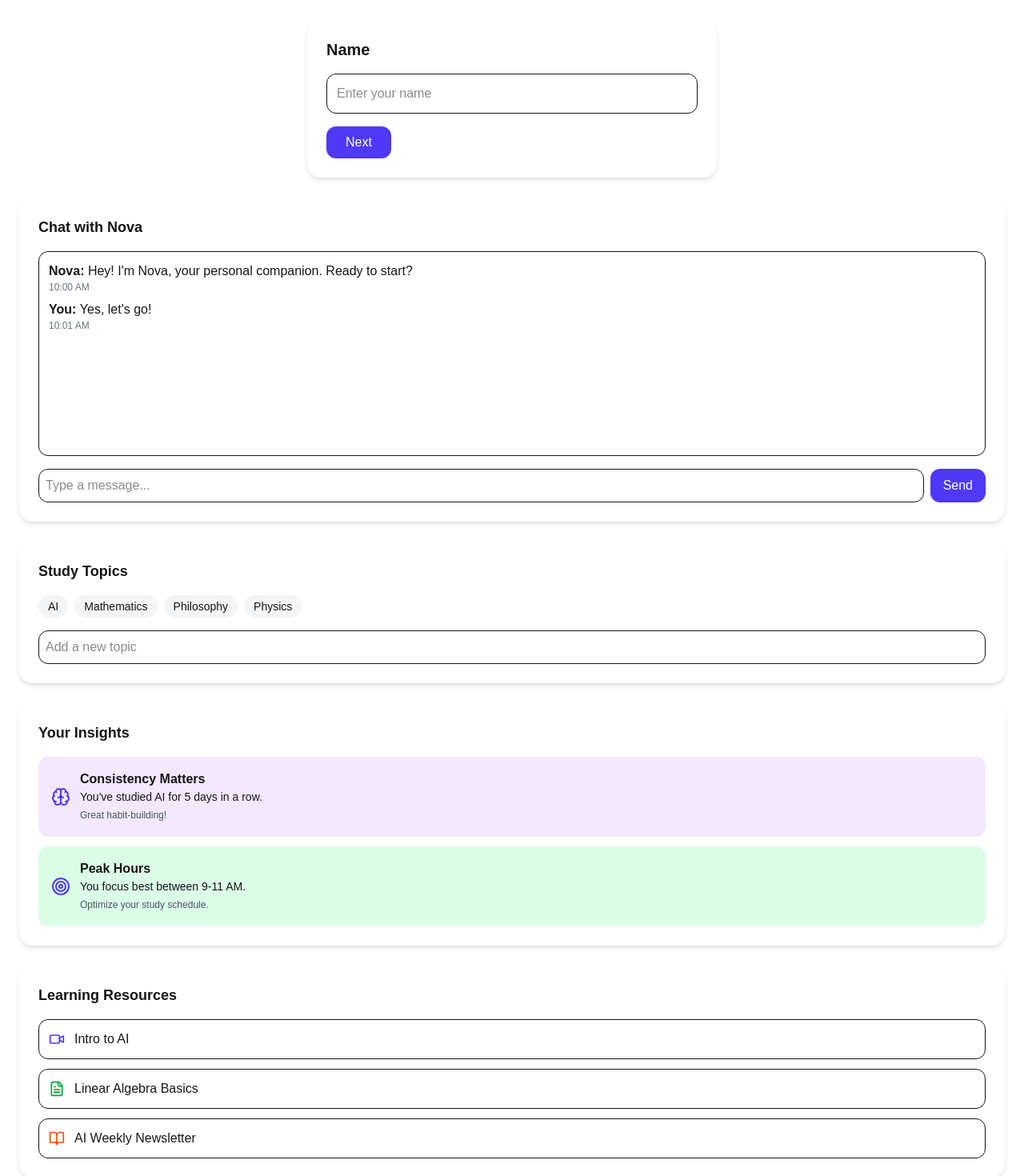
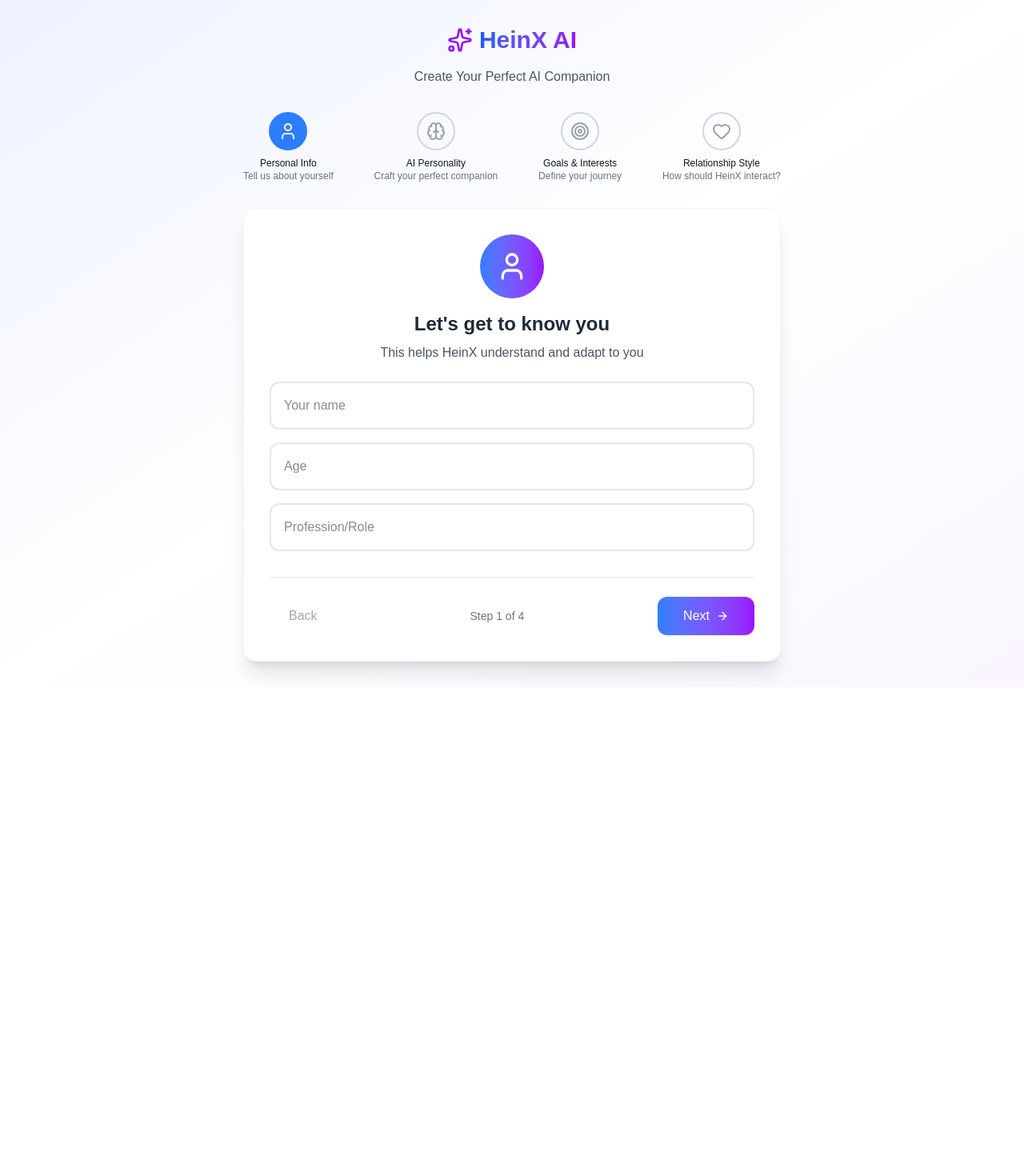
Before and after one commit to HemanthOS/HeinX-AI, a Next.js app: page /companion in a window 1280 px wide. Shown: the top 1470 px of the page at 80% size. After the commit the page ends 859 px from the top, so only its background shows below. Built offline with nearby package versions, Linux system fonts and the light colour scheme.

Commit message:
Update companion.tsx

```diff
--- a/pages/companion.tsx
+++ b/pages/companion.tsx
@@ -1,250 +1,310 @@
-import { useRouter } from "next/router";
-import { useState } from "react";
-import {
-  Video,
-  BookOpen,
-  FileText,
-  MessageCircle,
-  Brain,
-  Target,
-  User,
-  BarChart,
-} from "lucide-react";
+import React, { useState } from 'react';
+import { User, Brain, Target, Heart, Sparkles, ArrowRight, Crown } from 'lucide-react';
 
-type Message = {
-  sender: string;
-  text: string;
-  timestamp: string;
-  type?: string;
-};
+// Add this interface for navigation props
+interface CompanionSetupProps {
+  onSetupComplete: () => void;
+}
 
-type Insight = {
-  title: string;
-  description: string;
-  impact: string;
-  icon: React.ElementType;
-  color: string;
-};
-
-export default function CompanionOnboarding() {
-  const router = useRouter();
-
-  // Onboarding state
+export default function CompanionSetup({ onSetupComplete }: CompanionSetupProps) {
   const [currentStep, setCurrentStep] = useState(0);
   const [formData, setFormData] = useState({
-    name: "",
-    age: "",
-    profession: "",
-    goals: "",
-    tone: "",
+    name: '',
+    age: '',
+    profession: '',
+    goals: '',
+    tone: 'friendly',
+    interests: '',
+    aiName: '',
+    personality: 'supportive',
+    communicationStyle: 'conversational',
+    focusAreas: [],
+    aiAvatar: 'neural'
   });
 
-  // Chat state
-  const [messages, setMessages] = useState<Message[]>([
-    {
-      sender: "Nova",
-      text: "Hey! I'm Nova, your personal companion. Ready to start?",
-      timestamp: "10:00 AM",
-      type: "motivational",
-    },
-    {
-      sender: "You",
-      text: "Yes, let's go!",
-      timestamp: "10:01 AM",
-    },
-  ]);
-  const [input, setInput] = useState("");
-
-  // Study topic state
-  const [studyTopicInput, setStudyTopicInput] = useState("");
-  const studyTopics = ["AI", "Mathematics", "Philosophy", "Physics"];
-
-  // Insights
-  const insights: Insight[] = [
-    {
-      title: "Consistency Matters",
-      description: "You've studied AI for 5 days in a row.",
-      impact: "Great habit-building!",
-      icon: Brain,
-      color: "bg-purple-100",
-    },
-    {
-      title: "Peak Hours",
-      description: "You focus best between 9-11 AM.",
-      impact: "Optimize your study schedule.",
-      icon: Target,
-      color: "bg-green-100",
-    },
+  const steps = [
+    { icon: User, title: "Personal Info", subtitle: "Tell us about yourself" },
+    { icon: Brain, title: "AI Personality", subtitle: "Craft your perfect companion" },
+    { icon: Target, title: "Goals & Interests", subtitle: "Define your journey" },
+    { icon: Heart, title: "Relationship Style", subtitle: "How should HeinX interact?" }
   ];
 
-  // Mock resources
-  const resources = [
-    { title: "Intro to AI", type: "Video Lecture" },
-    { title: "Linear Algebra Basics", type: "PDF Notes" },
-    { title: "AI Weekly Newsletter", type: "Article" },
+  const personalities = [
+    { id: 'mentor', name: 'Wise Mentor', desc: 'Guides with wisdom and experience', emoji: '🧙‍♂️' },
+    { id: 'friend', name: 'Best Friend', desc: 'Casual, supportive, always there', emoji: '😊' },
+    { id: 'coach', name: 'Life Coach', desc: 'Motivational and goal-focused', emoji: '💪' },
+    { id: 'analyst', name: 'Strategic Analyst', desc: 'Data-driven and logical', emoji: '🤖' }
   ];
 
-  // Handlers
+  const avatars = [
+    { id: 'neural', name: 'Neural', gradient: 'from-purple-500 to-blue-500' },
+    { id: 'cosmic', name: 'Cosmic', gradient: 'from-indigo-500 to-purple-600' },
+    { id: 'zen', name: 'Zen', gradient: 'from-green-400 to-blue-500' },
+    { id: 'fire', name: 'Fire', gradient: 'from-orange-400 to-red-500' }
+  ];
+
   const handleNext = () => {
     if (currentStep < steps.length - 1) {
-      setCurrentStep((prev) => prev + 1);
+      setCurrentStep(currentStep + 1);
+    } else {
+      // Save data and redirect to dashboard
+      const data = { ...formData };
+      console.log('Companion created:', data);
+      alert('🎉 Your HeinX AI companion is ready! Redirecting to dashboard...');
+      // Call the navigation function to redirect to dashboard
+      onSetupComplete();
     }
   };
 
-  const handleChange = (key: keyof typeof formData, value: string) => {
-    setFormData({ ...formData, [key]: value });
-  };
+  const renderStep = () => {
+    switch (currentStep) {
+      case 0:
+        return (
+          <div className="space-y-6">
+            <div className="text-center">
+              <div className="w-20 h-20 bg-gradient-to-r from-blue-500 to-purple-600 rounded-full mx-auto mb-4 flex items-center justify-center">
+                <User className="w-10 h-10 text-white" />
+              </div>
+              <h2 className="text-2xl font-bold text-gray-800 mb-2">Let's get to know you</h2>
+              <p className="text-gray-600">This helps HeinX understand and adapt to you</p>
+            </div>
 
-  const sendMessage = () => {
-    if (!input.trim()) return;
-    const newMessage: Message = {
-      sender: "You",
-      text: input,
-      timestamp: new Date().toLocaleTimeString(),
-    };
-    setMessages([...messages, newMessage]);
-    setInput("");
-  };
-
-  const steps = [
-    { label: "Name", key: "name", placeholder: "Enter your name" },
-    { label: "Age", key: "age", placeholder: "Enter your age" },
-    { label: "Profession", key: "profession", placeholder: "e.g., Student, Engineer" },
-    { label: "Goals", key: "goals", placeholder: "What are your main goals?" },
-    { label: "Tone", key: "tone", placeholder: "Friendly, Motivational, Professional" },
-  ];
-
-  return (
-    <div className="p-6 space-y-6">
-      {/* Onboarding Flow */}
-      {currentStep < steps.length ? (
-        <div className="bg-white p-6 rounded-2xl shadow-md max-w-lg mx-auto">
-          <h2 className="text-xl font-semibold mb-4">
-            {steps[currentStep].label}
-          </h2>
+            <div className="space-y-4">
               <input
                 type="text"
-            placeholder={steps[currentStep].placeholder}
-            value={formData[steps[currentStep].key as keyof typeof formData]}
-            onChange={(e) =>
-              handleChange(
-                steps[currentStep].key as keyof typeof formData,
-                e.target.value
-              )
-            }
-            className="w-full p-3 border rounded-xl mb-4"
+                placeholder="Your name"
+                value={formData.name}
+                onChange={(e) => setFormData({...formData, name: e.target.value})}
+                className="w-full p-4 border-2 border-gray-200 rounded-xl focus:border-blue-500 focus:outline-none transition-colors"
               />
-          <button
-            onClick={handleNext}
-            className="px-6 py-2 bg-indigo-600 text-white rounded-xl"
-          >
-            Next
-          </button>
-        </div>
-      ) : (
-        <div className="bg-white p-6 rounded-2xl shadow-md max-w-lg mx-auto text-center">
-          <h2 className="text-2xl font-bold mb-4">Welcome, {formData.name}!</h2>
-          <p className="mb-6">Your profile is ready. Let’s get started 🚀</p>
-          <button
-            onClick={() => router.push("/dashboard")}
-            className="px-6 py-3 bg-green-600 text-white rounded-xl font-semibold"
-          >
-            Set up my profile
-          </button>
-        </div>
-      )}
-
-      {/* Chat Section */}
-      <div className="bg-white p-6 rounded-2xl shadow-md">
-        <h3 className="text-lg font-semibold mb-4">Chat with Nova</h3>
-        <div className="h-64 overflow-y-auto mb-4 border rounded-xl p-3">
-          {messages.map((msg, idx) => (
-            <div key={idx} className="mb-2">
-              <span className="font-semibold">{msg.sender}: </span>
-              <span>{msg.text}</span>
-              <div className="text-xs text-gray-500">{msg.timestamp}</div>
-            </div>
-          ))}
-        </div>
-        <div className="flex space-x-2">
               <input
-            value={input}
-            onChange={(e) => setInput(e.target.value)}
-            onKeyDown={(e) => e.key === "Enter" && sendMessage()}
-            className="flex-1 p-2 border rounded-xl"
-            placeholder="Type a message..."
+                type="number"
+                placeholder="Age"
+                value={formData.age}
+                onChange={(e) => setFormData({...formData, age: e.target.value})}
+                className="w-full p-4 border-2 border-gray-200 rounded-xl focus:border-blue-500 focus:outline-none transition-colors"
               />
-          <button
-            onClick={sendMessage}
-            className="px-4 py-2 bg-indigo-600 text-white rounded-xl"
-          >
-            Send
-          </button>
+              <input
+                type="text"
+                placeholder="Profession/Role"
+                value={formData.profession}
+                onChange={(e) => setFormData({...formData, profession: e.target.value})}
+                className="w-full p-4 border-2 border-gray-200 rounded-xl focus:border-blue-500 focus:outline-none transition-colors"
+              />
             </div>
           </div>
+        );
 
-      {/* Study Topics */}
-      <div className="bg-white p-6 rounded-2xl shadow-md">
-        <h3 className="text-lg font-semibold mb-4">Study Topics</h3>
-        <div className="flex space-x-2 mb-4">
-          {studyTopics.map((topic, idx) => (
-            <span
-              key={idx}
-              className="px-3 py-1 bg-gray-100 rounded-full text-sm"
-            >
-              {topic}
-            </span>
-          ))}
+      case 1:
+        return (
+          <div className="space-y-6">
+            <div className="text-center">
+              <div className="w-20 h-20 bg-gradient-to-r from-purple-500 to-pink-600 rounded-full mx-auto mb-4 flex items-center justify-center">
+                <Brain className="w-10 h-10 text-white" />
               </div>
+              <h2 className="text-2xl font-bold text-gray-800 mb-2">Design Your AI Companion</h2>
+              <p className="text-gray-600">Choose personality and appearance</p>
+            </div>
+
+            <div>
+              <label className="block text-sm font-medium text-gray-700 mb-2">AI Name</label>
               <input
-          value={studyTopicInput}
-          onChange={(e) => setStudyTopicInput(e.target.value)}
-          placeholder="Add a new topic"
-          className="w-full p-2 border rounded-xl"
+                type="text"
+                placeholder="What should I call your AI?"
+                value={formData.aiName}
+                onChange={(e) => setFormData({...formData, aiName: e.target.value})}
+                className="w-full p-4 border-2 border-gray-200 rounded-xl focus:border-blue-500 focus:outline-none transition-colors"
               />
             </div>
 
-      {/* Insights */}
-      <div className="bg-white p-6 rounded-2xl shadow-md">
-        <h3 className="text-lg font-semibold mb-4">Your Insights</h3>
-        <div className="space-y-3">
-          {insights.map((insight, idx) => (
+            <div>
+              <label className="block text-sm font-medium text-gray-700 mb-3">Personality Type</label>
+              <div className="grid grid-cols-2 gap-3">
+                {personalities.map((p) => (
                   <div
-              key={idx}
-              className={`flex items-center p-4 rounded-xl ${insight.color}`}
+                    key={p.id}
+                    onClick={() => setFormData({...formData, personality: p.id})}
+                    className={`p-4 border-2 rounded-xl cursor-pointer transition-all ${
+                      formData.personality === p.id
+                        ? 'border-blue-500 bg-blue-50'
+                        : 'border-gray-200 hover:border-gray-300'
+                    }`}
                   >
-              <insight.icon className="w-6 h-6 text-indigo-600 mr-3" />
-              <div>
-                <h4 className="font-semibold">{insight.title}</h4>
-                <p className="text-sm">{insight.description}</p>
-                <span className="text-xs text-gray-600">{insight.impact}</span>
-              </div>
+                    <div className="text-2xl mb-2">{p.emoji}</div>
+                    <div className="font-medium text-gray-800">{p.name}</div>
+                    <div className="text-sm text-gray-600">{p.desc}</div>
                   </div>
                 ))}
               </div>
             </div>
 
-      {/* Resources */}
-      <div className="bg-white p-6 rounded-2xl shadow-md">
-        <h3 className="text-lg font-semibold mb-4">Learning Resources</h3>
-        <div className="space-y-3">
-          {resources.map((resource, idx) => (
+            <div>
+              <label className="block text-sm font-medium text-gray-700 mb-3">Avatar Style</label>
+              <div className="flex space-x-3">
+                {avatars.map((avatar) => (
                   <div
-              key={idx}
-              className="flex items-center p-3 border rounded-xl"
+                    key={avatar.id}
+                    onClick={() => setFormData({...formData, aiAvatar: avatar.id})}
+                    className={`flex-1 h-16 bg-gradient-to-r ${avatar.gradient} rounded-xl cursor-pointer border-4 transition-all ${
+                      formData.aiAvatar === avatar.id ? 'border-white shadow-lg' : 'border-transparent'
+                    }`}
                   >
-              {resource.type === "Video Lecture" ? (
-                <Video className="w-5 h-5 text-indigo-600 mr-3" />
-              ) : resource.type === "PDF Notes" ? (
-                <FileText className="w-5 h-5 text-green-600 mr-3" />
-              ) : (
-                <BookOpen className="w-5 h-5 text-orange-600 mr-3" />
-              )}
-              <span>{resource.title}</span>
+                    <div className="h-full flex items-center justify-center text-white font-medium">
+                      {avatar.name}
+                    </div>
                   </div>
                 ))}
               </div>
             </div>
           </div>
         );
+
+      case 2:
+        return (
+          <div className="space-y-6">
+            <div className="text-center">
+              <div className="w-20 h-20 bg-gradient-to-r from-green-500 to-teal-600 rounded-full mx-auto mb-4 flex items-center justify-center">
+                <Target className="w-10 h-10 text-white" />
+              </div>
+              <h2 className="text-2xl font-bold text-gray-800 mb-2">Your Goals & Interests</h2>
+              <p className="text-gray-600">Help your AI understand what matters to you</p>
+            </div>
+
+            <textarea
+              placeholder="What are your main goals? (e.g., improve fitness, learn coding, grow business)"
+              value={formData.goals}
+              onChange={(e) => setFormData({...formData, goals: e.target.value})}
+              className="w-full p-4 border-2 border-gray-200 rounded-xl focus:border-blue-500 focus:outline-none transition-colors h-24"
+            />
+
+            <textarea
+              placeholder="What interests you? (hobbies, topics, activities)"
+              value={formData.interests}
+              onChange={(e) => setFormData({...formData, interests: e.target.value})}
+              className="w-full p-4 border-2 border-gray-200 rounded-xl focus:border-blue-500 focus:outline-none transition-colors h-24"
+            />
+          </div>
+        );
+
+      case 3:
+        return (
+          <div className="space-y-6">
+            <div className="text-center">
+              <div className="w-20 h-20 bg-gradient-to-r from-pink-500 to-rose-600 rounded-full mx-auto mb-4 flex items-center justify-center">
+                <Heart className="w-10 h-10 text-white" />
+              </div>
+              <h2 className="text-2xl font-bold text-gray-800 mb-2">Communication Style</h2>
+              <p className="text-gray-600">How should your AI interact with you?</p>
+            </div>
+
+            <div>
+              <label className="block text-sm font-medium text-gray-700 mb-3">Tone</label>
+              <select
+                value={formData.tone}
+                onChange={(e) => setFormData({...formData, tone: e.target.value})}
+                className="w-full p-4 border-2 border-gray-200 rounded-xl focus:border-blue-500 focus:outline-none transition-colors"
+              >
+                <option value="friendly">Friendly & Warm</option>
+                <option value="professional">Professional</option>
+                <option value="casual">Casual & Fun</option>
+                <option value="motivational">Motivational</option>
+              </select>
+            </div>
+
+            <div>
+              <label className="block text-sm font-medium text-gray-700 mb-3">Communication Style</label>
+              <select
+                value={formData.communicationStyle}
+                onChange={(e) => setFormData({...formData, communicationStyle: e.target.value})}
+                className="w-full p-4 border-2 border-gray-200 rounded-xl focus:border-blue-500 focus:outline-none transition-colors"
+              >
+                <option value="conversational">Conversational</option>
+                <option value="structured">Structured & Detailed</option>
+                <option value="concise">Short & Concise</option>
+                <option value="storytelling">Story-driven</option>
+              </select>
+            </div>
+
+            <div className="bg-gradient-to-r from-blue-50 to-purple-50 p-6 rounded-xl border border-blue-200">
+              <div className="flex items-center mb-3">
+                <Crown className="w-5 h-5 text-purple-600 mr-2" />
+                <span className="font-semibold text-purple-800">Premium Features Unlocked</span>
+              </div>
+              <ul className="text-sm text-purple-700 space-y-1">
+                <li>• Advanced personality adaptation</li>
+                <li>• Unlimited conversations</li>
+                <li>• Goal tracking & analytics</li>
+                <li>• Custom AI training</li>
+              </ul>
+            </div>
+          </div>
+        );
     }
+  };
+
+  return (
+    <div className="min-h-screen bg-gradient-to-br from-indigo-50 via-white to-purple-50">
+      <div className="container mx-auto px-4 py-8">
+        <div className="max-w-2xl mx-auto">
+          {/* Header */}
+          <div className="text-center mb-8">
+            <div className="flex items-center justify-center mb-4">
+              <Sparkles className="w-8 h-8 text-purple-600 mr-2" />
+              <h1 className="text-3xl font-bold bg-gradient-to-r from-blue-600 to-purple-600 bg-clip-text text-transparent">
+                HeinX AI
+              </h1>
+            </div>
+            <p className="text-gray-600">Create Your Perfect AI Companion</p>
+          </div>
+
+          {/* Progress Steps */}
+          <div className="flex justify-between mb-8">
+            {steps.map((step, index) => (
+              <div key={index} className="flex flex-col items-center">
+                <div className={`w-12 h-12 rounded-full flex items-center justify-center border-2 transition-all ${
+                  index <= currentStep
+                    ? 'bg-blue-500 border-blue-500 text-white'
+                    : 'border-gray-300 text-gray-400'
+                }`}>
+                  <step.icon className="w-6 h-6" />
+                </div>
+                <div className="text-xs text-center mt-2">
+                  <div className="font-medium">{step.title}</div>
+                  <div className="text-gray-500">{step.subtitle}</div>
+                </div>
+              </div>
+            ))}
+          </div>
+
+          {/* Form Card */}
+          <div className="bg-white rounded-2xl shadow-xl p-8 border border-gray-100">
+            {renderStep()}
+
+            {/* Navigation */}
+            <div className="flex justify-between items-center mt-8 pt-6 border-t border-gray-200">
+              <button
+                onClick={() => setCurrentStep(Math.max(0, currentStep - 1))}
+                disabled={currentStep === 0}
+                className="px-6 py-2 text-gray-600 hover:text-gray-800 disabled:opacity-50 disabled:cursor-not-allowed transition-colors"
+              >
+                Back
+              </button>
+
+              <div className="text-sm text-gray-500">
+                Step {currentStep + 1} of {steps.length}
+              </div>
+
+              <button
+                onClick={handleNext}
+                className="px-8 py-3 bg-gradient-to-r from-blue-500 to-purple-600 text-white rounded-xl hover:from-blue-600 hover:to-purple-700 transition-all flex items-center"
+              >
+                {currentStep === steps.length - 1 ? 'Complete Setup' : 'Next'}
+                <ArrowRight className="w-4 h-4 ml-2" />
+              </button>
+            </div>
+          </div>
+        </div>
+      </div>
+    </div>
+  );
+}
```
Lines whose indentation alone changed are shown as unchanged.
